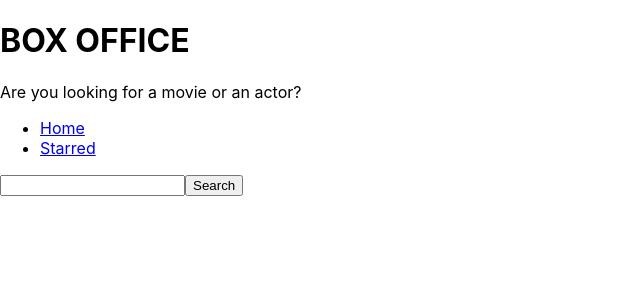
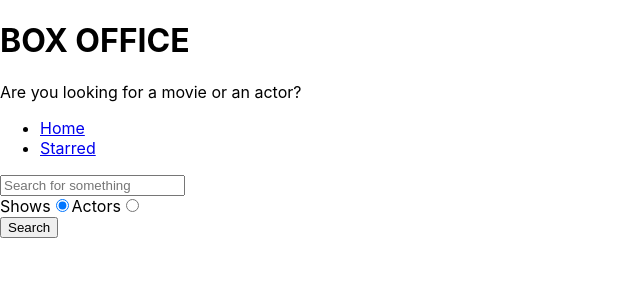
Before and after one commit to Mehul9063/box-office-1, a React (Create React App) app: page / in a window 1280 px wide. Shown: the top 300 px of the page, without its empty margins (0-640 px from the left). Built offline with nearby package versions, Linux system fonts and the light colour scheme.

Commit message:
added search option

```diff
--- a/src/misc/config.js
+++ b/src/misc/config.js
@@ -1,8 +1,8 @@
-const API_BASE_URL='https://api.tvmaze.com';
+const API_BASE_URL = 'https://api.tvmaze.com';
 
-export async function apiGet (queryString) {
-
-  const response = await fetch(`${API_BASE_URL}${queryString}`)
+export async function apiGet(queryString) {
+  const response = await fetch(`${API_BASE_URL}${queryString}`).then(r =>
+    r.json()
+  );
   return response;
-
 }
--- a/src/pages/Home.js
+++ b/src/pages/Home.js
@@ -1,50 +1,90 @@
-import React, { useState } from 'react'
-import MainPageLayout from '../components/MainPageLayout'
-import {apiGet} from '../misc/config'
+import React, { useState } from 'react';
+import MainPageLayout from '../components/MainPageLayout';
+import { apiGet } from '../misc/config';
 
 const Home = () => {
-  const [input, setInput]=useState('');
-  const [results, setResults]=useState(null);
+  const [input, setInput] = useState('');
+  const [results, setResults] = useState(null);
+  const [searchOption, setSearchOption] = useState('shows');
+
+  const isShowsSearch = searchOption === 'shows';
+
+  const onSearch = () => {
+    apiGet(`/search/${searchOption}?q=${input}`).then(result => {
+      setResults(result);
+    });
+  };
 
   const onInputChange = ev => {
     setInput(ev.target.value);
   };
 
-  // https://api.tvmaze.com/search/shows?q=girls
+  const onKeyDown = ev => {
+    if (ev.keyCode === 13) {
+      onSearch();
+    }
+  };
 
-  const onSearch = () => {
-
-    apiGet (`/search/shows?q=${input}`).then(result => {
-      setResults(result);
-    })
-  }
-
-  const onKeyDown = (ev) => {
-    if(ev.keyCode === 13)
-      onSearch();
-  }
+  const onRadioChange = ev => {
+    setSearchOption(ev.target.value);
+  };
 
   const renderResults = () => {
-
-    if(results && results.length === 0) {
-      return <div>No Results</div>
+    if (results && results.length === 0) {
+      return <div>No results</div>;
     }
 
-    if(results && results.length > 0) {
-      return <div> {results.map((item)=> <div key={item.show.id}>{item.show.name}</div>)} </div>
+    if (results && results.length > 0) {
+      return results[0].show
+        ? results.map(item => <div key={item.show.id}>{item.show.name}</div>)
+        : results.map(item => (
+            <div key={item.person.id}>{item.person.name}</div>
+          ));
     }
 
     return null;
-
-  }
+  };
 
   return (
     <MainPageLayout>
-      <input type="text" onChange={onInputChange} value={input} onKeyDown={onKeyDown}/>
-      <button type="button" onClick={onSearch} >Search</button>
+      <input
+        type="text"
+        placeholder="Search for something"
+        onChange={onInputChange}
+        onKeyDown={onKeyDown}
+        value={input}
+      />
+
+      <div>
+        <label htmlFor="shows-search">
+          Shows
+          <input
+            id="shows-search"
+            type="radio"
+            value="shows"
+            checked={isShowsSearch}
+            onChange={onRadioChange}
+          />
+        </label>
+
+        <label htmlFor="actors-search">
+          Actors
+          <input
+            id="actors-search"
+            type="radio"
+            value="people"
+            checked={!isShowsSearch}
+            onChange={onRadioChange}
+          />
+        </label>
+      </div>
+
+      <button type="button" onClick={onSearch}>
+        Search
+      </button>
       {renderResults()}
     </MainPageLayout>
-  )
-}
+  );
+};
 
-export default Home
+export default Home;
```
